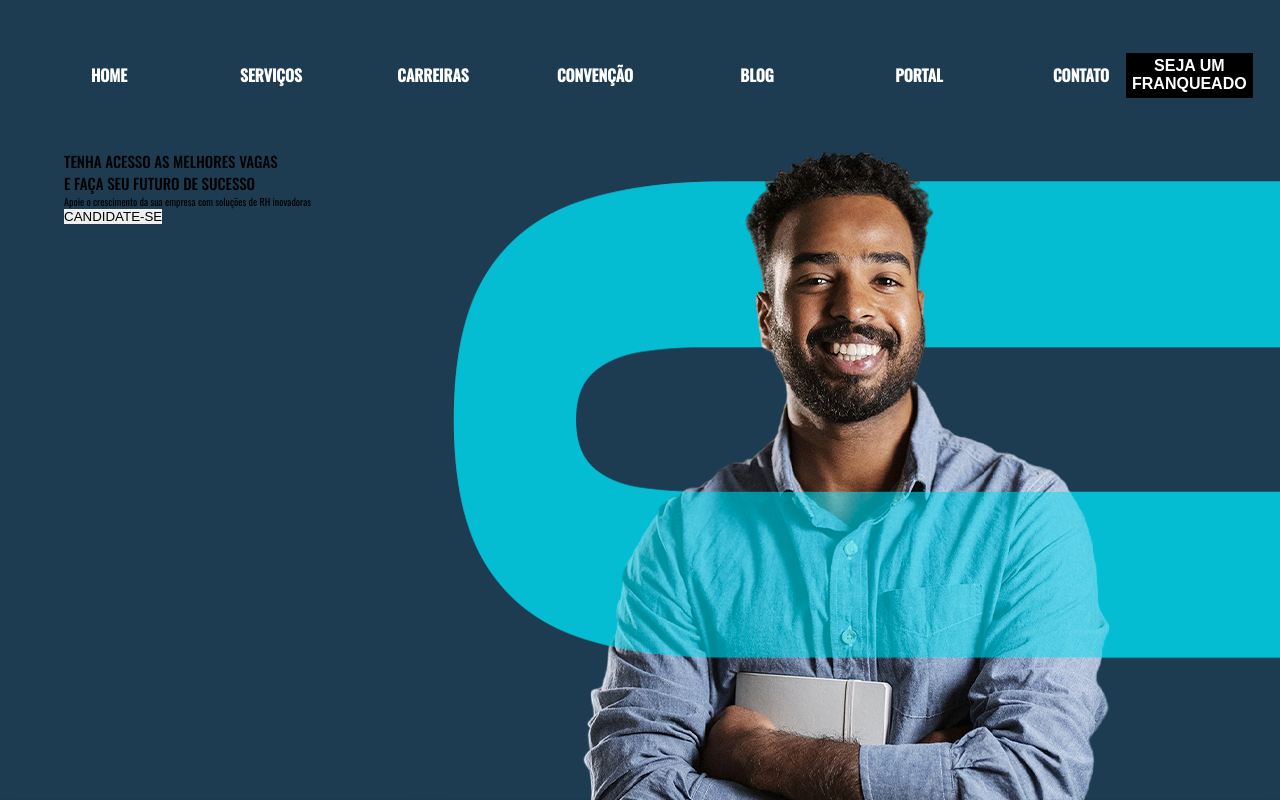
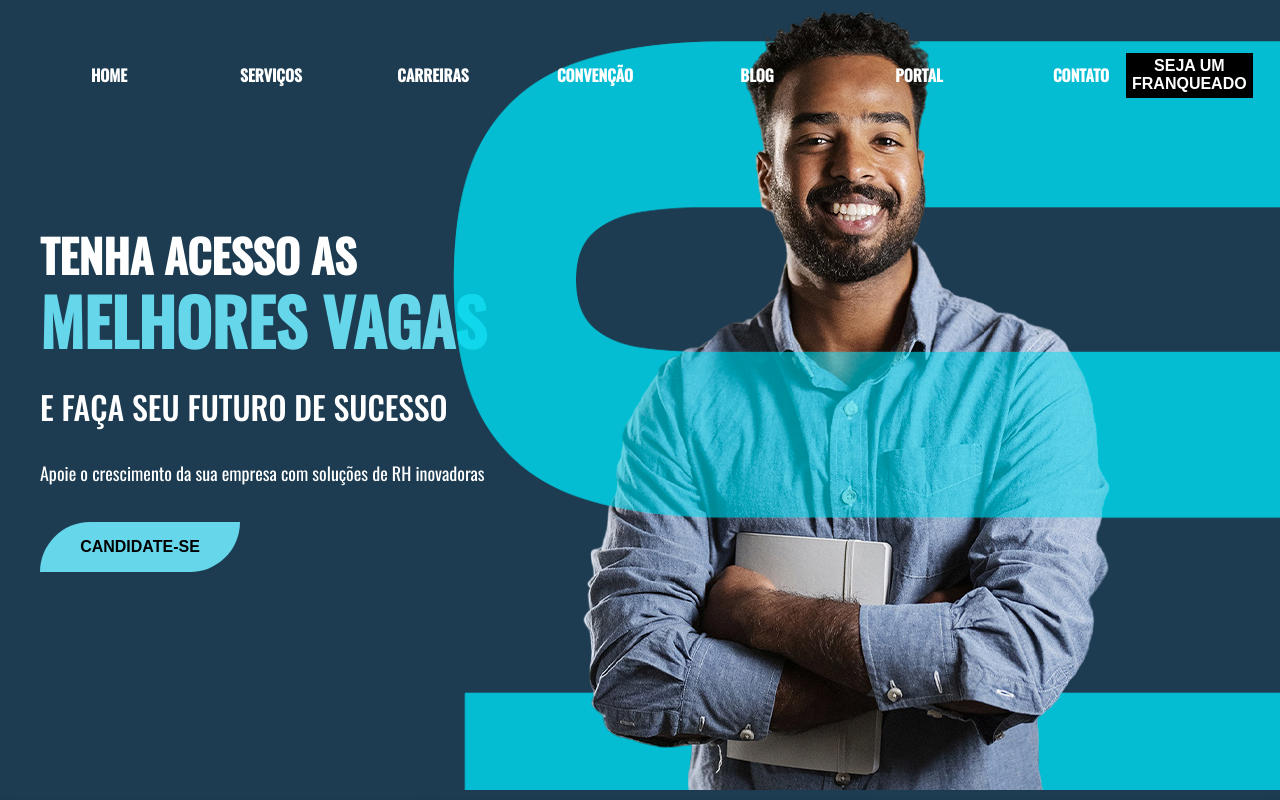
Before and after one commit to Agencia-Thype/eRHico-frontend, a React (Vite) app: page / in a window 1280 px wide. Shown: the top 800 px of the page. Built offline with nearby package versions, Linux system fonts and the light colour scheme; a web font is replaced by a local one.

Commit message:
ajuste setion1

```diff
--- a/src/pages/HomePage/home.sass
+++ b/src/pages/HomePage/home.sass
@@ -1,49 +1,69 @@
 main
     width: 100%
 .banner
-    width: 100%
-    height: 100vh
-    padding: 150px 5%
-    background: #1D3C51
+  width: 100%
+  height: 100vh
+  background: #1D3C51
+  display: flex
+  justify-content: space-between
+  align-items: center
+  padding-left: 40px
+
+  .apply
+    max-width: 40%
     display: flex
-    justify-content: space-between
-    .apply
-        // width: 40%
-        h1
-            color: #fff
-            font-size: 26px
-            font-weight: 300
-            display: flex
-            flex-direction: column
+    flex-direction: column
+    justify-content: center
+    gap: 15px
+
+    h1
+      color: #fff
+      font-size: 45px
+      font-weight: 700
+      line-height: 1.2
+      margin-bottom: 10px
+
+      span
+        color: #66D6EA
+        font-size: 64px
+        font-weight: 900
+
+    h2
+      color: #fff
+      font-size: 32px
+      font-weight: 500
+      margin-bottom: 15px
+
+    p
+      color: #fff
+      font-size: 18px
+      line-height: 1.5
+      margin-bottom: 20px
+
+    button
+      background: #66D6EA
+      color: #000
+      font-size: 16px
+      font-weight: 800
+      width: 200px
+      height: 50px
+      border: none
+      border-top-left-radius: 60px
+      border-bottom-right-radius: 60px
+      cursor: pointer
+      transition: background-color 0.3s ease
+
+      &:hover
+        background-color: #4ABFD6
+
+  figure
+    max-width: 60%
+    height: 100%
+    display: flex
+    align-items: center
+    justify-content: flex-end
 
 
-            animation-name: anim
-            animation-duration: 5s
-            animation-timing-function: linear
-            animation-iteration-count: infinite
-            span
-                font-size: 42px
-                font-weight: 900
-        h2
-            color: #fff
-            font-size: 18px
-        p
-            color: #fff
-            font-size: 16px
-            font-weight: 300
-        button
-            margin-top: 15px
-            background: #66D6EA
-            color: #000
-            width: 180px
-            height: 36px
-            font-weight: 800
-            border-top-left-radius: 60px
-            border-bottom-right-radius: 60px
-    figure
-        // width: 60%
-        position: absolute
-        right: 0
 .services
     width: 100%
     height: 100vh
--- a/src/pages/HomePage/index.tsx
+++ b/src/pages/HomePage/index.tsx
@@ -5,12 +5,11 @@ import "./home.sass";
 const HomePage = () => {
   return (
     <main>
-
       <Header />
 
       {/* Banner Section */}
       <section className="banner">
-        <div>
+        <div className="apply">
           <h1>
             TENHA ACESSO AS <span>MELHORES VAGAS</span>
           </h1>
@@ -150,8 +149,10 @@ const HomePage = () => {
       <section className="business-section">
         <div className="business-content">
           <div className="image-container">
-
-      <img src="../src/assets/img/imagem03.png" alt="Imagem representativa" />
+            <img
+              src="../src/assets/img/imagem03.png"
+              alt="Imagem representativa"
+            />
           </div>
           <div className="text-container">
             <h1>
@@ -159,7 +160,10 @@ const HomePage = () => {
               <span>NEGÓCIOS</span>
             </h1>
             <p>
-        Lorem ipsum dolor sit amet, consectetur adipiscing elit, sed do eiusmod tempor incididunt ut labore et dolore magna aliqua. Quis ipsum suspendisse sit amet, consectetur adipiscing elit, sed do eiusmod tempor incididunt ut labore et dolore magna aliqua.
+              Lorem ipsum dolor sit amet, consectetur adipiscing elit, sed do
+              eiusmod tempor incididunt ut labore et dolore magna aliqua. Quis
+              ipsum suspendisse sit amet, consectetur adipiscing elit, sed do
+              eiusmod tempor incididunt ut labore et dolore magna aliqua.
             </p>
             <button>ENTRE EM CONTATO</button>
           </div>
@@ -187,9 +191,9 @@ const HomePage = () => {
                 <div className="text-content">
                   <span className="quote">“</span>
                   <p className="description">
-              Lorem ipsum dolor sit amet, consectetur adipiscing elit, sed do
-              eiusmod tempor incididunt ut labore et dolore magna aliqua. Quis
-              ipsum suspendisse.
+                    Lorem ipsum dolor sit amet, consectetur adipiscing elit, sed
+                    do eiusmod tempor incididunt ut labore et dolore magna
+                    aliqua. Quis ipsum suspendisse.
                   </p>
                   <span className="quote-close">”</span>
                   <h3>LAURA SMITH</h3>
@@ -198,14 +202,14 @@ const HomePage = () => {
               </div>
               <div className="testimonial">
                 <div className="image-container">
-            <img src="../src/assets/img/imagem02.png" alt="Smith Laura" />
+                  <img src="../src/assets/img/imagem03.png" alt="Smith Laura" />
                 </div>
                 <div className="text-content">
                   <span className="quote">“</span>
                   <p className="description">
-              Lorem ipsum dolor sit amet, consectetur adipiscing elit, sed do
-              eiusmod tempor incididunt ut labore et dolore magna aliqua. Quis
-              ipsum suspendisse.
+                    Lorem ipsum dolor sit amet, consectetur adipiscing elit, sed
+                    do eiusmod tempor incididunt ut labore et dolore magna
+                    aliqua. Quis ipsum suspendisse.
                   </p>
                   <span className="quote-close">”</span>
                   <h3>SMITH LAURA</h3>
@@ -217,10 +221,6 @@ const HomePage = () => {
           </div>
         </div>
       </section>
-
-
-
-
     </main>
   );
 };
```
Lines whose indentation alone changed are shown as unchanged.
